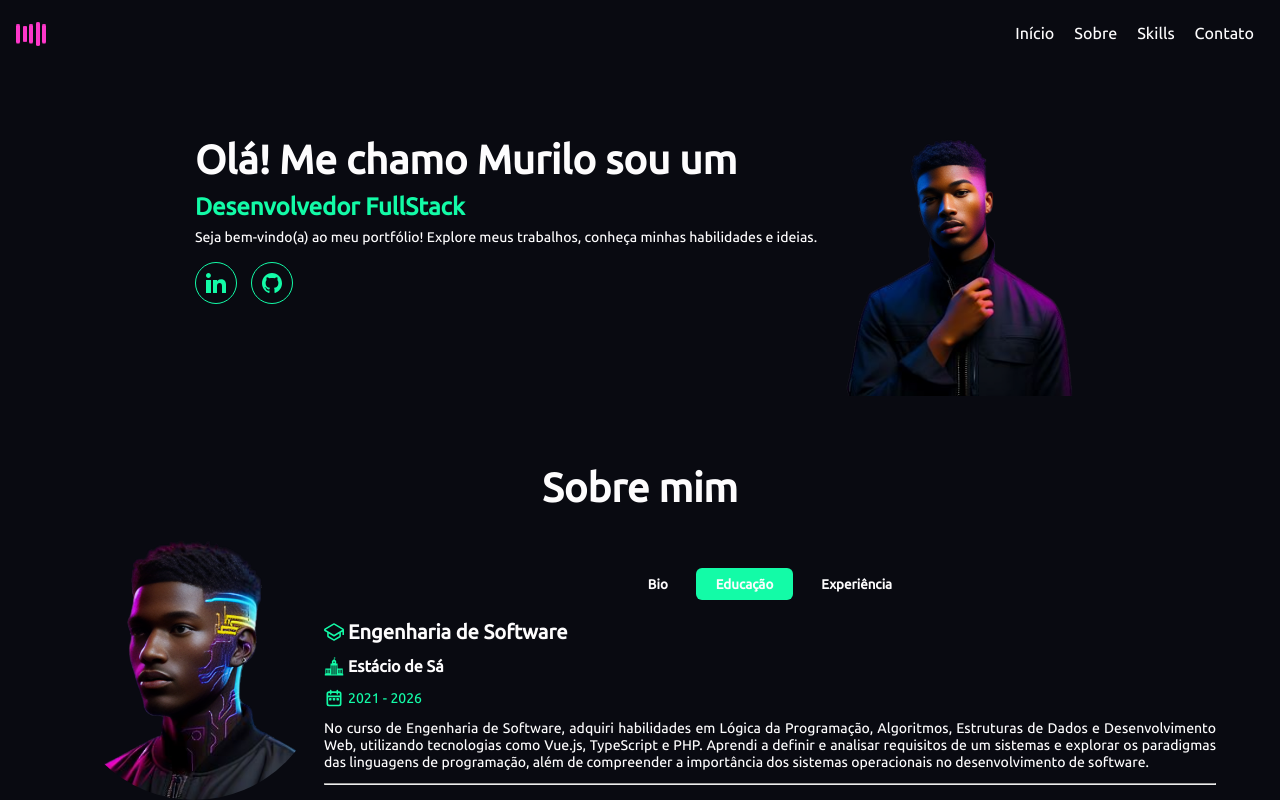
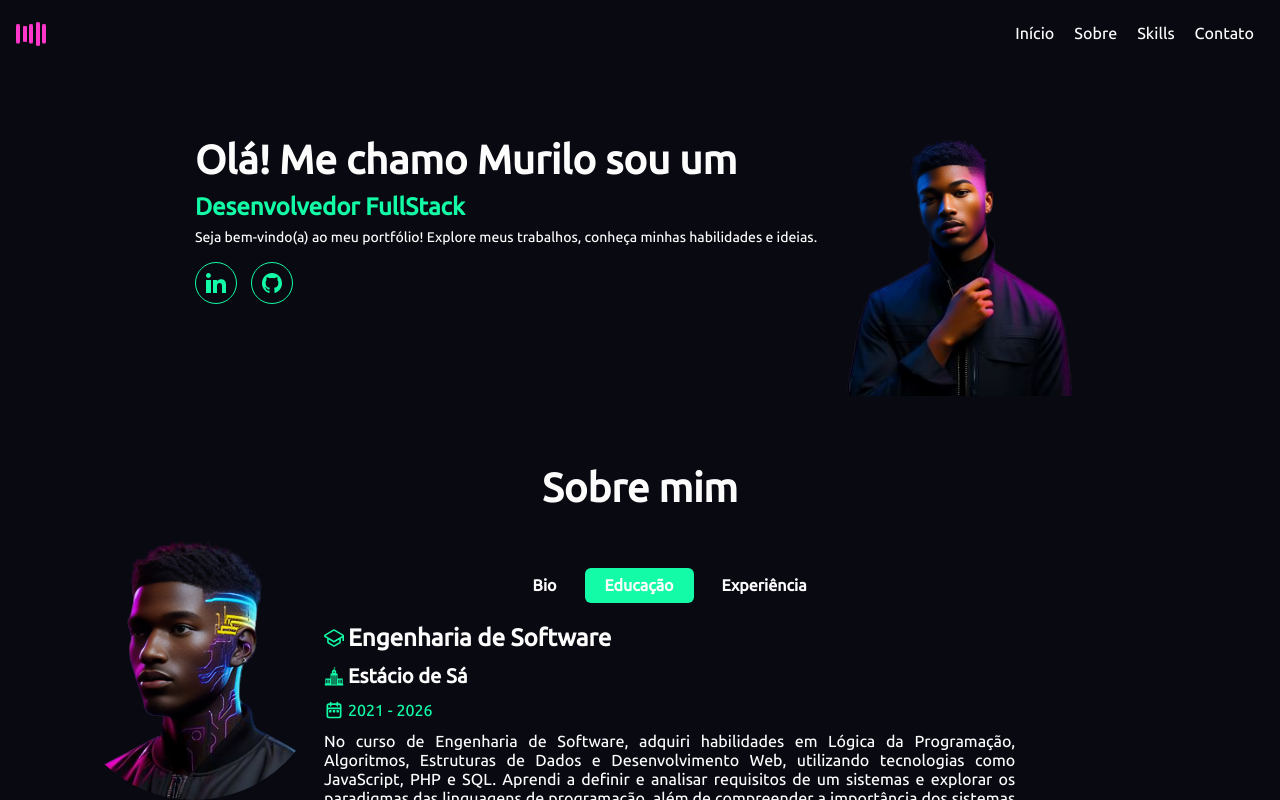
Before and after one commit to murilonicemento/my-portfolio, a Vue app: page / in a window 1280 px wide. Both pictures are taken after a click on the button "Educação". Shown: the top 800 px of the page. Built offline with nearby package versions, Linux system fonts and the light colour scheme.

Commit message:
feat: change text informations

```diff
--- a/src/components/TabComponent.vue
+++ b/src/components/TabComponent.vue
@@ -30,9 +30,13 @@ const selectTab = (index: number) => {
     <div class="tab-content">
       <div v-if="selectedTab === 0">
         <p>
-          Meu nome é Murilo Nascimento e sou estudante de Engenharia de Software. Atualmente, estou
-          focando meus estudos na área de desenvolvimento de aplicações web, utilizando tecnologias
-          como VueJS e PHP. Além disso, tenho conhecimento em metodologias ágeis, como SCRUM.
+          Me chamo Murilo Nascimento e sou estudante de Engenharia de Software, com um foco dedicado
+          ao desenvolvimento de aplicações web. Minha expertise se estende às tecnologias Vue.js e
+          PHP, nas quais tenho me dedicado para aprimorar minhas habilidades técnicas. Além disso,
+          possuo entendimento das metodologias ágeis, particularmente o SCRUM, o que me permite
+          trabalhar de forma eficiente e colaborativa em equipes de desenvolvimento. Estou sempre em
+          busca de oportunidades para expandir meu conhecimento e contribuir de forma significativa
+          para projetos desafiadores e inovadores.
         </p>
         <div id="bio-information">
           <p><span>Nacionalidade: </span> Brasileiro</p>
@@ -45,10 +49,10 @@ const selectTab = (index: number) => {
         <p class="education-date"><img :src="dateRange" alt="Date Range Icon" />2021 - 2026</p>
         <p>
           No curso de Engenharia de Software, adquiri habilidades em Lógica da Programação,
-          Algoritmos, Estruturas de Dados e Desenvolvimento Web, utilizando tecnologias como Vue.js,
-          TypeScript e PHP. Aprendi a definir e analisar requisitos de um sistemas e explorar os
-          paradigmas das linguagens de programação, além de compreender a importância dos sistemas
-          operacionais no desenvolvimento de software.
+          Algoritmos, Estruturas de Dados e Desenvolvimento Web, utilizando tecnologias como
+          JavaScript, PHP e SQL. Aprendi a definir e analisar requisitos de um sistemas e explorar
+          os paradigmas das linguagens de programação, além de compreender a importância dos
+          sistemas operacionais no desenvolvimento de software.
         </p>
         <hr />
         <h3><img :src="university" alt="University Hat Icon" />CS50</h3>
@@ -58,8 +62,8 @@ const selectTab = (index: number) => {
           No curso CS50 da Harvard, obtive uma compreensão profunda de conceitos fundamentais da
           ciência da computação, incluindo pensamento algorítmico, estruturas de dados, manipulação
           de dados, desenvolvimento web e segurança cibernética. Aprendi a resolver problemas de
-          forma eficiente, desenvolver programas complexos e explorar diversas tecnologias,
-          preparando-me para desafios na área de tecnologia.
+          forma eficiente e explorar diversas tecnologias, preparando-me para desafios na área de
+          tecnologia.
         </p>
       </div>
       <div v-else-if="selectedTab === 2">
@@ -196,7 +200,7 @@ const selectTab = (index: number) => {
   font-weight: 800;
 }
 
-.tab-content h4 {
+.tab-content div h4 {
   font-size: var(--font-size-md);
   font-weight: 600;
 }
@@ -218,4 +222,29 @@ const selectTab = (index: number) => {
 hr {
   color: var(--color-pink);
 }
+
+@media (min-width: 1280px) {
+  #tab {
+    width: 60%;
+  }
+
+  .tab-content p,
+  .tab-content ul li {
+    font-size: var(--font-size-md);
+  }
+
+  .tab-button {
+    font-size: var(--font-size-md);
+  }
+
+  .tab-content div h3 {
+    font-size: var(--font-size-xl);
+    font-weight: 800;
+  }
+
+  .tab-content div h4 {
+    font-size: var(--font-size-lg);
+    font-weight: 600;
+  }
+}
 </style>
```
